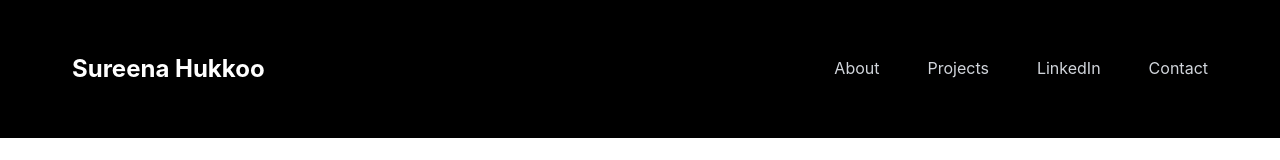
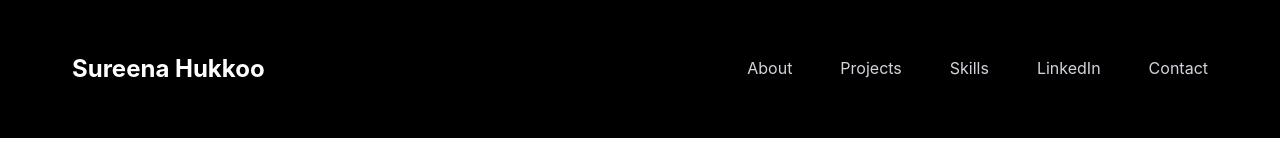
Before and after one commit to sureena888/sureena-website, a Next.js app: page / in a window 1280 px wide. Shown: the top 160 px of the page. Built offline with nearby package versions, Linux system fonts and the light colour scheme.

Commit message:
adding skills section to header

```diff
--- a/app/components/Header.tsx
+++ b/app/components/Header.tsx
@@ -24,6 +24,7 @@ export default function Header() {
           <ul className="flex flex-col md:flex-row md:space-x-6 p-4 md:p-0">
             <li><Link href="#about" onClick={closeMenu} className="block py-2 text-gray-300 hover:text-white transition-colors">About</Link></li>
             <li><Link href="#projects" onClick={closeMenu} className="block py-2 text-gray-300 hover:text-white transition-colors">Projects</Link></li>
+            <li><Link href="#skills" onClick={closeMenu} className="block py-2 text-gray-300 hover:text-white transition-colors">Skills</Link></li>
             <li><a href="https://www.linkedin.com/in/sureena-hukkoo-b20496144/" target="_blank" rel="noopener noreferrer" onClick={closeMenu} className="block py-2 text-gray-300 hover:text-white transition-colors">LinkedIn</a></li>
             <li><Link href="#contact" onClick={closeMenu} className="block py-2 text-gray-300 hover:text-white transition-colors">Contact</Link></li>
           </ul>
```
